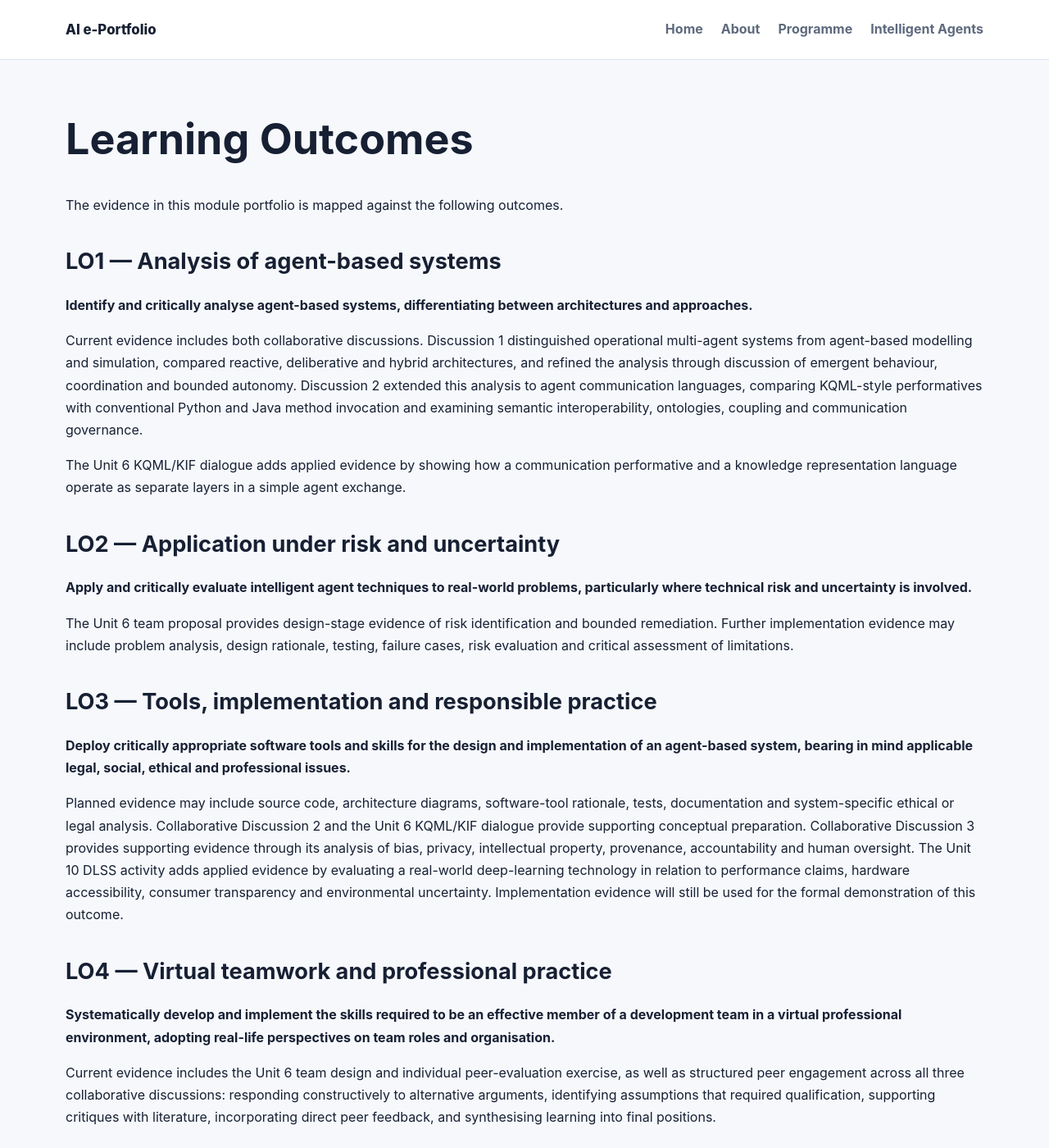
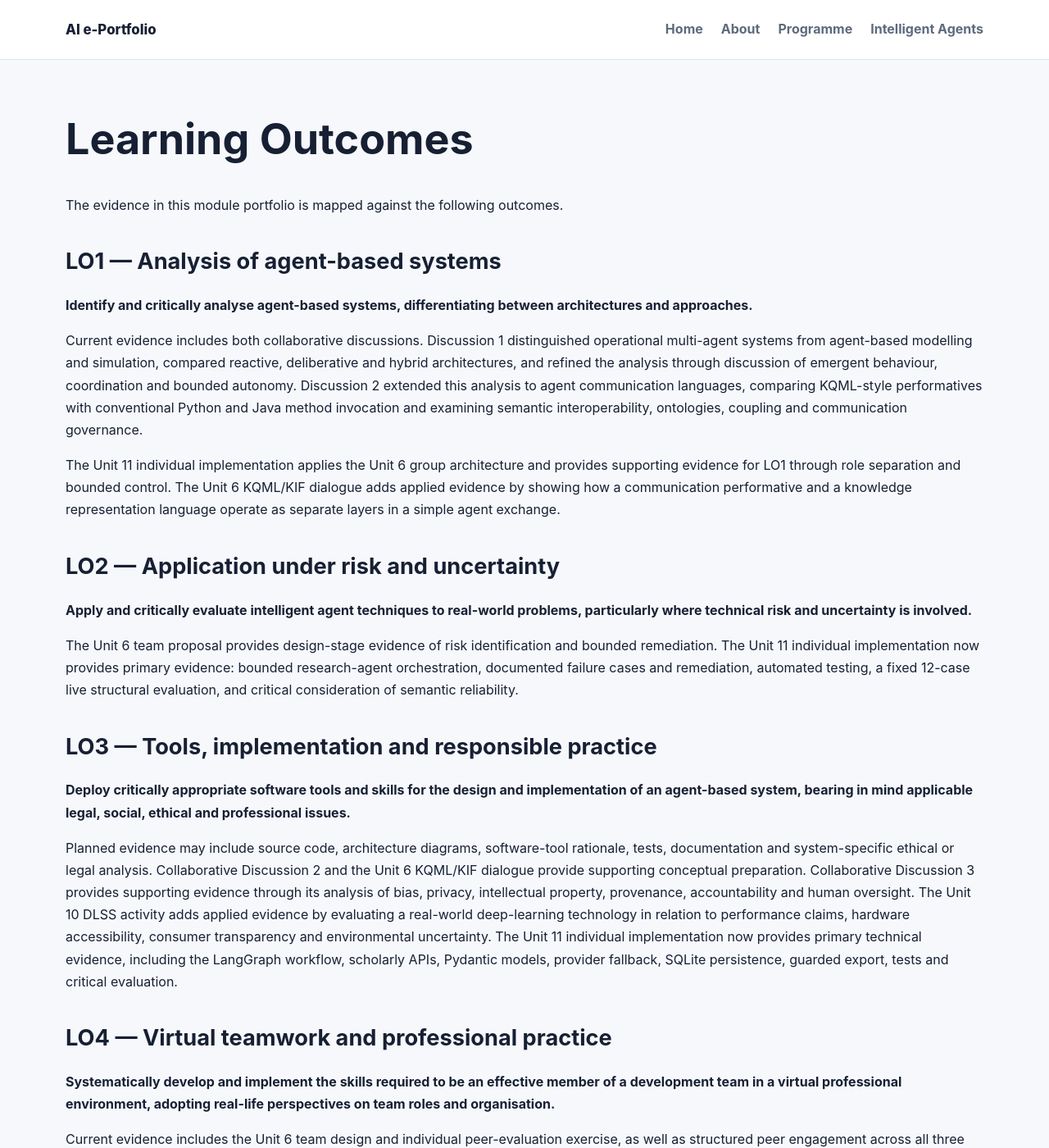
Before and after one commit to Monogios1996/Monogios1996.github.io, a Jekyll site: the page built from modules/intelligent-agents/learning-outcomes.md, in a window 1280 px wide and 1400 px high. Shown: the whole window at 82% size. Built offline with Jekyll 4.4.1, drawn with Linux system fonts in a browser that asks for light colours; some of the changed text lies outside the part shown.

Commit message:
Integrate Unit 11 implementation evidence into portfolio

```diff
--- a/modules/intelligent-agents/learning-outcomes.md
+++ b/modules/intelligent-agents/learning-outcomes.md
@@ -13,19 +13,19 @@ The evidence in this module portfolio is mapped against the following outcomes.
 
 Current evidence includes both collaborative discussions. Discussion 1 distinguished operational multi-agent systems from agent-based modelling and simulation, compared reactive, deliberative and hybrid architectures, and refined the analysis through discussion of emergent behaviour, coordination and bounded autonomy. Discussion 2 extended this analysis to agent communication languages, comparing KQML-style performatives with conventional Python and Java method invocation and examining semantic interoperability, ontologies, coupling and communication governance.
 
-The Unit 6 KQML/KIF dialogue adds applied evidence by showing how a communication performative and a knowledge representation language operate as separate layers in a simple agent exchange.
+The Unit 11 individual implementation applies the Unit 6 group architecture and provides supporting evidence for LO1 through role separation and bounded control. The Unit 6 KQML/KIF dialogue adds applied evidence by showing how a communication performative and a knowledge representation language operate as separate layers in a simple agent exchange.
 
 ## LO2 — Application under risk and uncertainty
 
 **Apply and critically evaluate intelligent agent techniques to real-world problems, particularly where technical risk and uncertainty is involved.**
 
-The Unit 6 team proposal provides design-stage evidence of risk identification and bounded remediation. Further implementation evidence may include problem analysis, design rationale, testing, failure cases, risk evaluation and critical assessment of limitations.
+The Unit 6 team proposal provides design-stage evidence of risk identification and bounded remediation. The Unit 11 individual implementation now provides primary evidence: bounded research-agent orchestration, documented failure cases and remediation, automated testing, a fixed 12-case live structural evaluation, and critical consideration of semantic reliability.
 
 ## LO3 — Tools, implementation and responsible practice
 
 **Deploy critically appropriate software tools and skills for the design and implementation of an agent-based system, bearing in mind applicable legal, social, ethical and professional issues.**
 
-Planned evidence may include source code, architecture diagrams, software-tool rationale, tests, documentation and system-specific ethical or legal analysis. Collaborative Discussion 2 and the Unit 6 KQML/KIF dialogue provide supporting conceptual preparation. Collaborative Discussion 3 provides supporting evidence through its analysis of bias, privacy, intellectual property, provenance, accountability and human oversight. The Unit 10 DLSS activity adds applied evidence by evaluating a real-world deep-learning technology in relation to performance claims, hardware accessibility, consumer transparency and environmental uncertainty. Implementation evidence will still be used for the formal demonstration of this outcome.
+Planned evidence may include source code, architecture diagrams, software-tool rationale, tests, documentation and system-specific ethical or legal analysis. Collaborative Discussion 2 and the Unit 6 KQML/KIF dialogue provide supporting conceptual preparation. Collaborative Discussion 3 provides supporting evidence through its analysis of bias, privacy, intellectual property, provenance, accountability and human oversight. The Unit 10 DLSS activity adds applied evidence by evaluating a real-world deep-learning technology in relation to performance claims, hardware accessibility, consumer transparency and environmental uncertainty. The Unit 11 individual implementation now provides primary technical evidence, including the LangGraph workflow, scholarly APIs, Pydantic models, provider fallback, SQLite persistence, guarded export, tests and critical evaluation.
 
 ## LO4 — Virtual teamwork and professional practice
 
@@ -45,6 +45,6 @@ Current evidence includes the Unit 6 team design and individual peer-evaluation
 | [Unit 10 — Deep Learning in Action: NVIDIA DLSS]({{ '/modules/intelligent-agents/evidence/artefacts/unit-10-deep-learning-in-action-dlss/' | relative_url }}) |  |  | Supporting |  | Completed |
 | [Unit 6 — Group E Team Design Proposal]({{ '/modules/intelligent-agents/evidence/artefacts/unit-06-group-e-team-design/' | relative_url }}) | ✓ | ✓ | Supporting | ✓ | Completed |
 | [Unit 6 — Individual Peer Evaluation]({{ '/modules/intelligent-agents/evidence/artefacts/unit-06-group-e-peer-evaluation/' | relative_url }}) |  |  |  | ✓ | Completed |
-| Technical implementation artefacts |  | ✓ | ✓ |  | Awaiting completion |
+| [Unit 11 — Individual Academic Research Agent Implementation]({{ '/modules/intelligent-agents/evidence/artefacts/unit-11-academic-research-agent-implementation/' | relative_url }}) | Supporting | ✓ | ✓ |  | Completed |
 | Meeting notes and feedback |  |  |  | ✓ | In progress |
 | Reflective piece | ✓ | ✓ | ✓ | ✓ | To be completed near module end |
```
